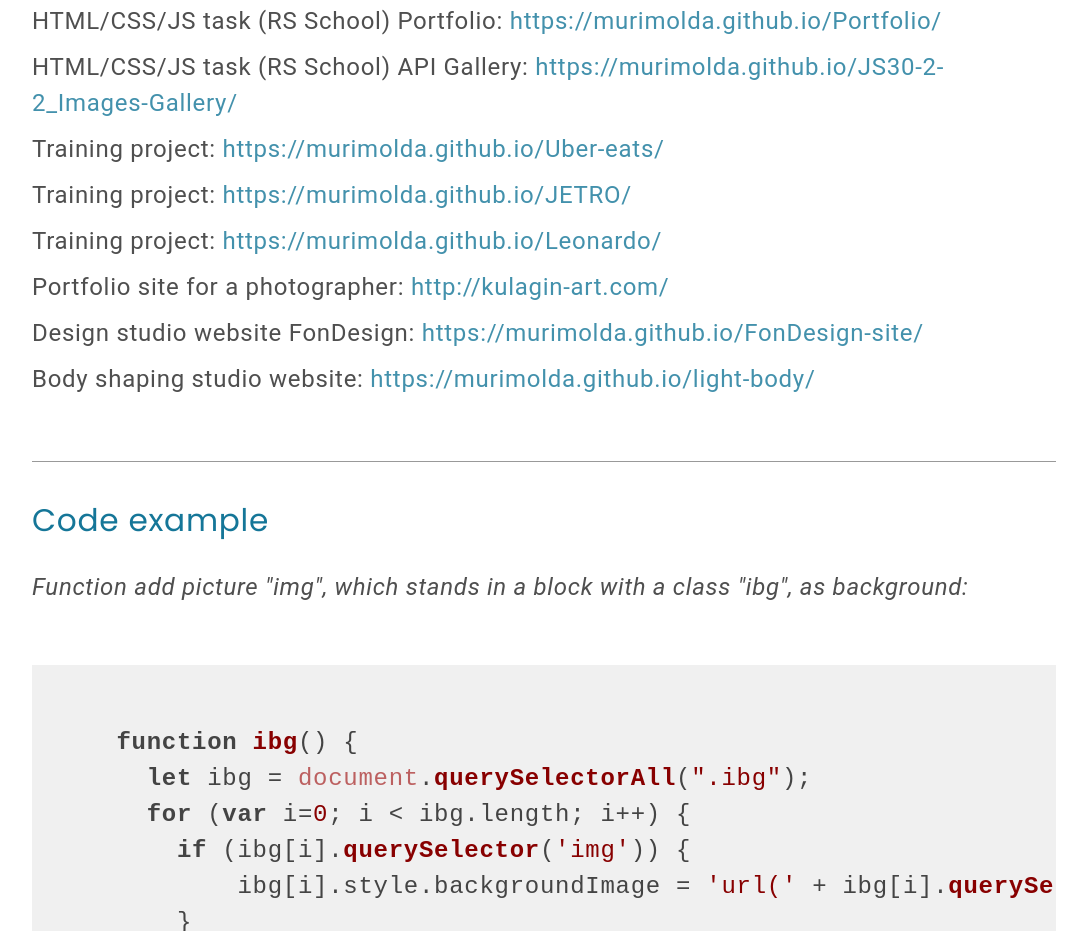
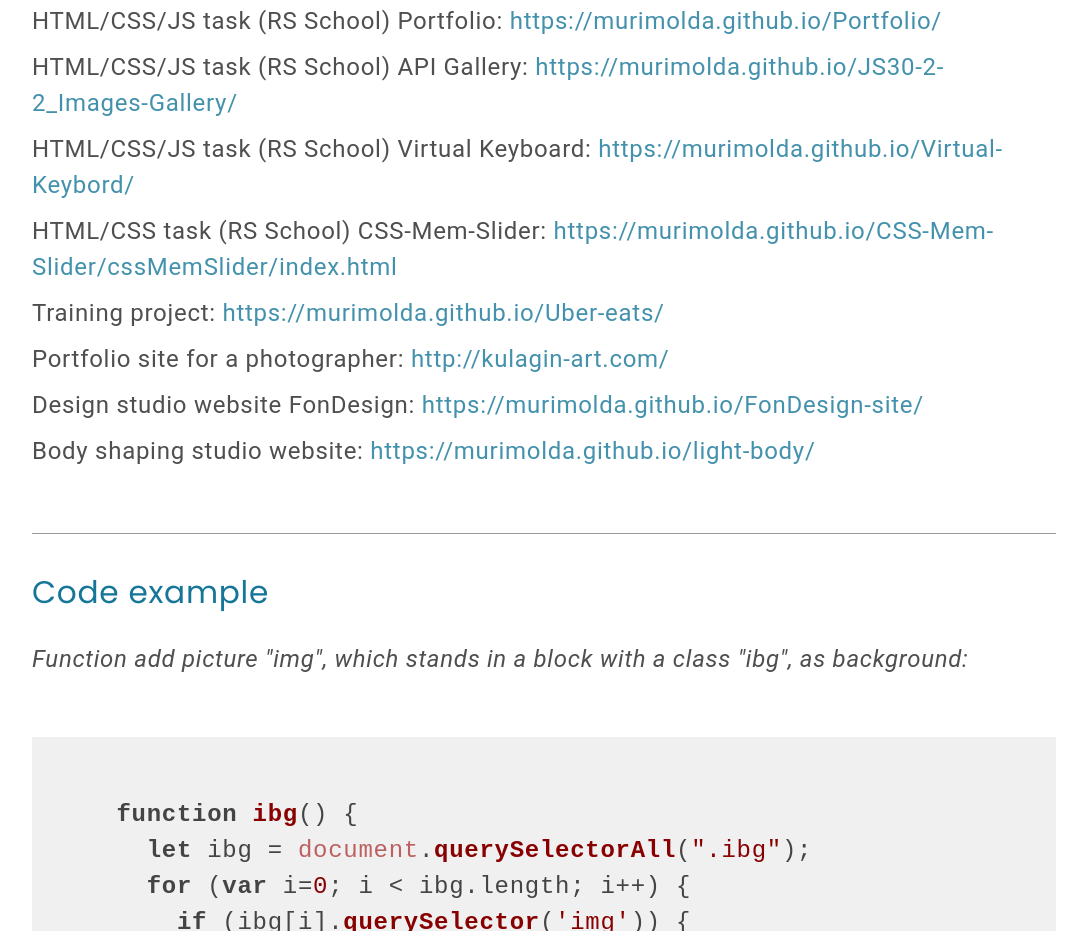
Before and after one commit to murimolda/rsschool-cv, a plain HTML site: page index.html in a window 1280 px wide. Shown: the part 3074-4005 px from the top of the page, without its empty margins (96-1183 px from the left). Drawn offline with Linux system fonts and the light colour scheme; a web font is replaced by a local one.

Commit message:
refactor: add new project links

```diff
--- a/index.html
+++ b/index.html
@@ -176,19 +176,19 @@
                                     target="_blank">https://murimolda.github.io/JS30-2-2_Images-Gallery/</a>
                             </li>
                             <li class="expirience-link-item">
+                                HTML/CSS/JS task (RS School) Virtual Keyboard:
+                                <a class="expirience-link" href="https://murimolda.github.io/Virtual-Keybord/"
+                                    target="_blank">https://murimolda.github.io/Virtual-Keybord/</a>
+                            </li>
+                            <li class="expirience-link-item">
+                                HTML/CSS task (RS School) CSS-Mem-Slider:
+                                <a class="expirience-link" href="https://murimolda.github.io/CSS-Mem-Slider/cssMemSlider/index.html"
+                                    target="_blank">https://murimolda.github.io/CSS-Mem-Slider/cssMemSlider/index.html</a>
+                            </li>
+                            <li class="expirience-link-item">
                                 Training project:
                                 <a a class="expirience-link" href="https://murimolda.github.io/Uber-eats/"
                                     target="_blank">https://murimolda.github.io/Uber-eats/</a>
-                            </li>
-                            <li class="expirience-link-item">
-                                Training project:
-                                <a a class="expirience-link" href="https://murimolda.github.io/JETRO/"
-                                    target="_blank">https://murimolda.github.io/JETRO/</a>
-                            </li>
-                            <li class="expirience-link-item">
-                                Training project:
-                                <a a class="expirience-link" href="https://murimolda.github.io/Leonardo/"
-                                    target="_blank">https://murimolda.github.io/Leonardo/</a>
                             </li>
                             <li class="expirience-link-item">
                                 Portfolio site for a photographer:
```
